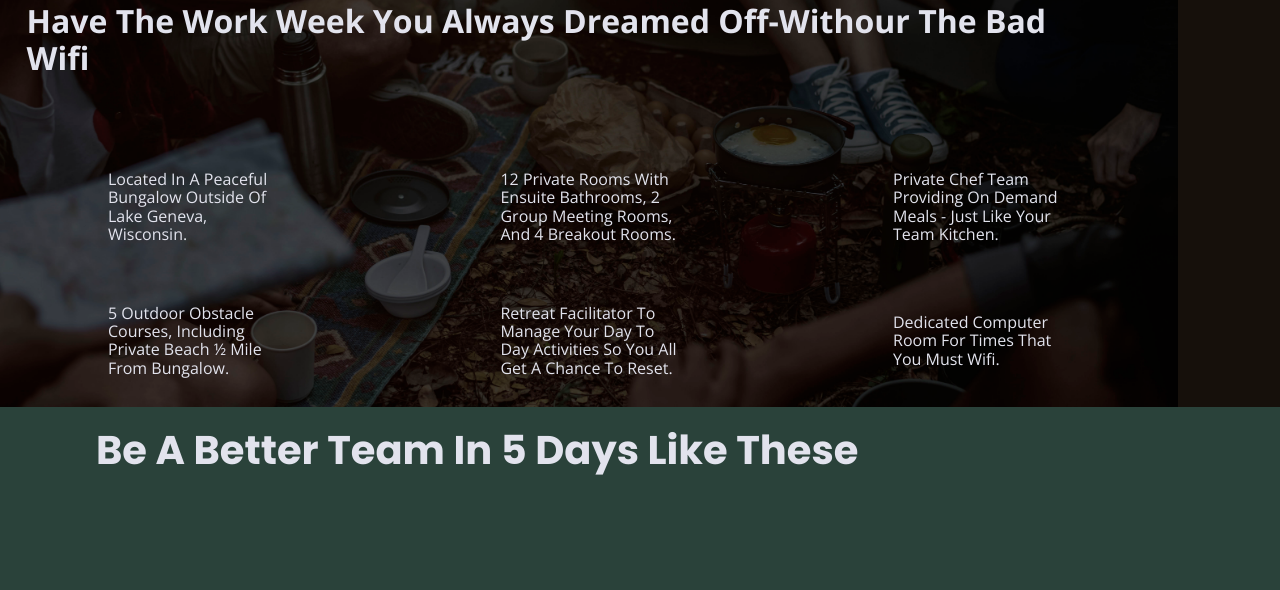
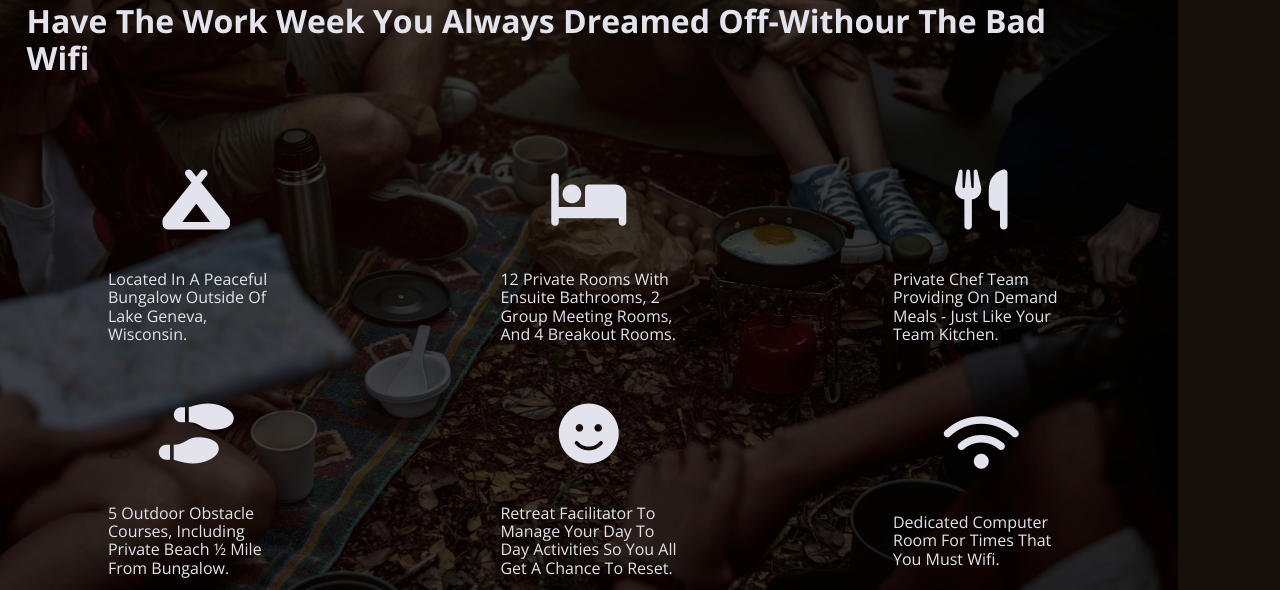
Before and after one commit to mubashir-shahzad1/responsive-project-1, a website built with Parcel: page index.html in a window 1280 px wide. Shown: the part 1554-2144 px from the top of the page. Built offline with nearby package versions, Linux system fonts and the light colour scheme.

Commit message:
added font-awesom icons

```diff
--- a/css/main.css
+++ b/css/main.css
@@ -324,7 +324,11 @@ footer p {
   justify-content: center;
   align-items: center;
 }
+.features i{
+  font-size: 3.75em;
+          margin-bottom: 40px;
 
+}
 .reviews {
   background-color: #2a423a;
   display: flex;
@@ -585,7 +589,9 @@ figure iframe{
   .mission-content p {
     width: 45%;
   }
-
+  map figure {
+    padding-bottom: 45.5%;
+  }
   .s-contact .full h1 {
     width: 80%;
   }
@@ -676,7 +682,9 @@ About Page
   .s-contact .full h1 {
     width: 100%
   }
-
+  map figure {
+    padding-bottom: 37.5%;
+  }
   /* ==========================================================================
 FAQ Page
 ========================================================================== */
--- a/index.html
+++ b/index.html
@@ -15,6 +15,7 @@
   <link rel="manifest" href="site.webmanifest">
   <link rel="apple-touch-icon" href="icon.png">
   <link href="https://fonts.googleapis.com/css?family=Open+Sans:400,700|Poppins:500,700" rel="stylesheet">
+  <script src="https://kit.fontawesome.com/e85614621b.js" crossorigin="anonymous"></script>
   <!-- Place favicon.ico in the root directory -->
 
   <link rel="stylesheet" href="css/normalize.css">
@@ -66,31 +67,32 @@
       <div class="full">
       </div>
       <article class="f-items">
-        <p class="fontawesome-icon"></p>
+        <p class="fontawesome-icon">
+          <i class="fas fa-campground"></i></p>
         <p class="features-item-description">Located in a peaceful bungalow outside of Lake Geneva, Wisconsin.</p>
       </article>
       <article class="f-items">
-        <p class="fontawesome-icon"></p>
+        <p class="fontawesome-icon"><i class="fas fa-bed"></i></p>
         <p class="features-item-description">  12 private rooms with ensuite bathrooms, 2 group meeting rooms, and 4 breakout rooms.
         </p>
       </article>
       <article class="f-items">
-        <p class="fontawesome-icon"></p>
+        <p class="fontawesome-icon"><i class="fas fa-utensils"></i></p>
         <p class="features-item-description">    Private chef team providing on demand meals - just like your team kitchen.
         </p>
       </article>
       <article class="f-items">
-        <p class="fontawesome-icon"></p>
+        <p class="fontawesome-icon"><i class="fas fa-shoe-prints"></i></p>
         <p class="features-item-description">    5 outdoor obstacle courses, including private beach ½ mile from bungalow.
         </p>
       </article>
       <article class="f-items">
-        <p class="fontawesome-icon"></p>
+        <p class="fontawesome-icon"><i class="fas fa-smile"></i></p>
         <p class="features-item-description">  Retreat facilitator to manage your day to day activities so you all get a chance to reset.
         </p>
       </article>
       <article class="f-items">
-        <p class="fontawesome-icon"></p>
+        <p class="fontawesome-icon"><i class="fas fa-wifi"></i></p>
         <p class="features-item-description">   Dedicated computer room for times that you must wifi.
         </p>
       </article>
```
Also changed, not shown: about/index.html (+2 -1 lines).
